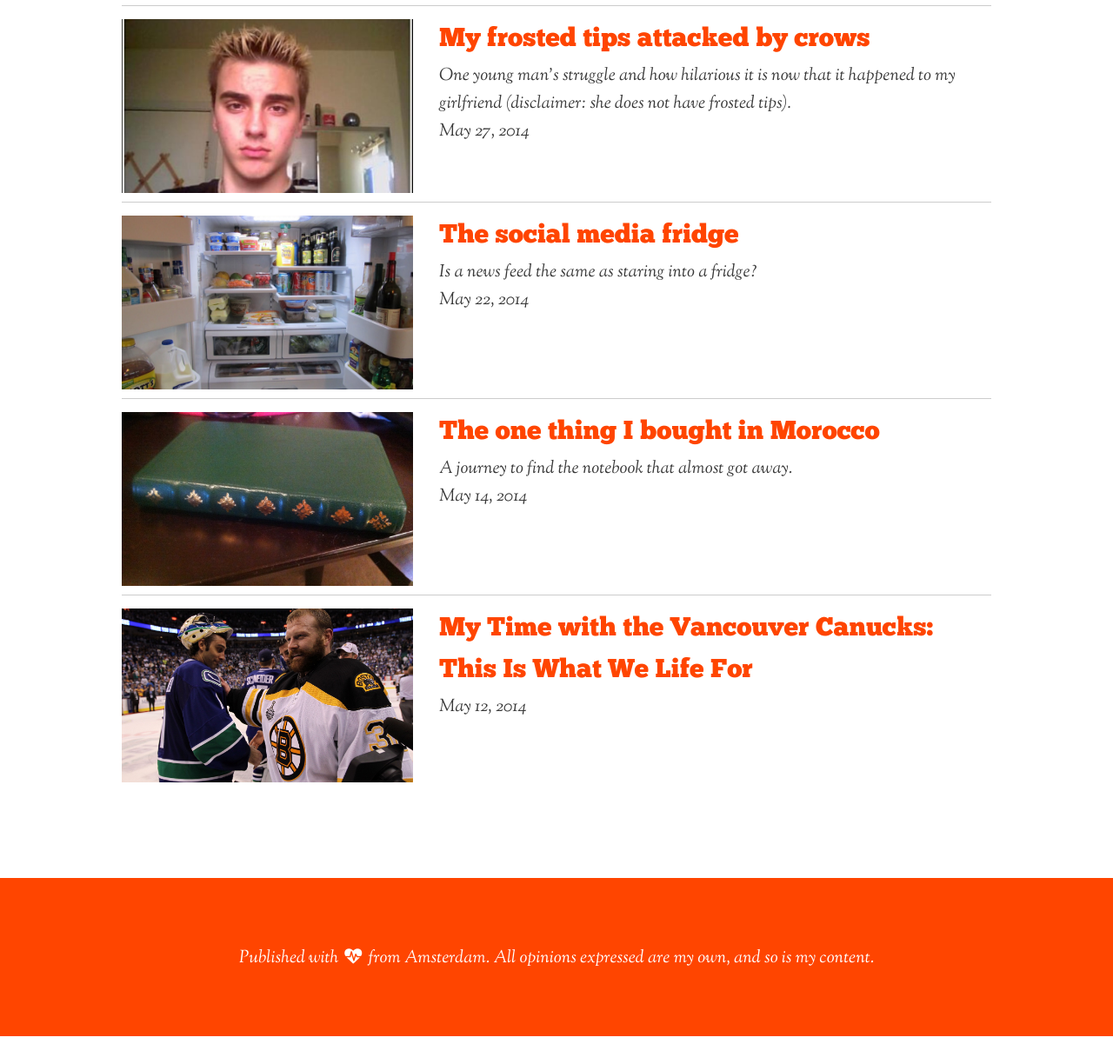
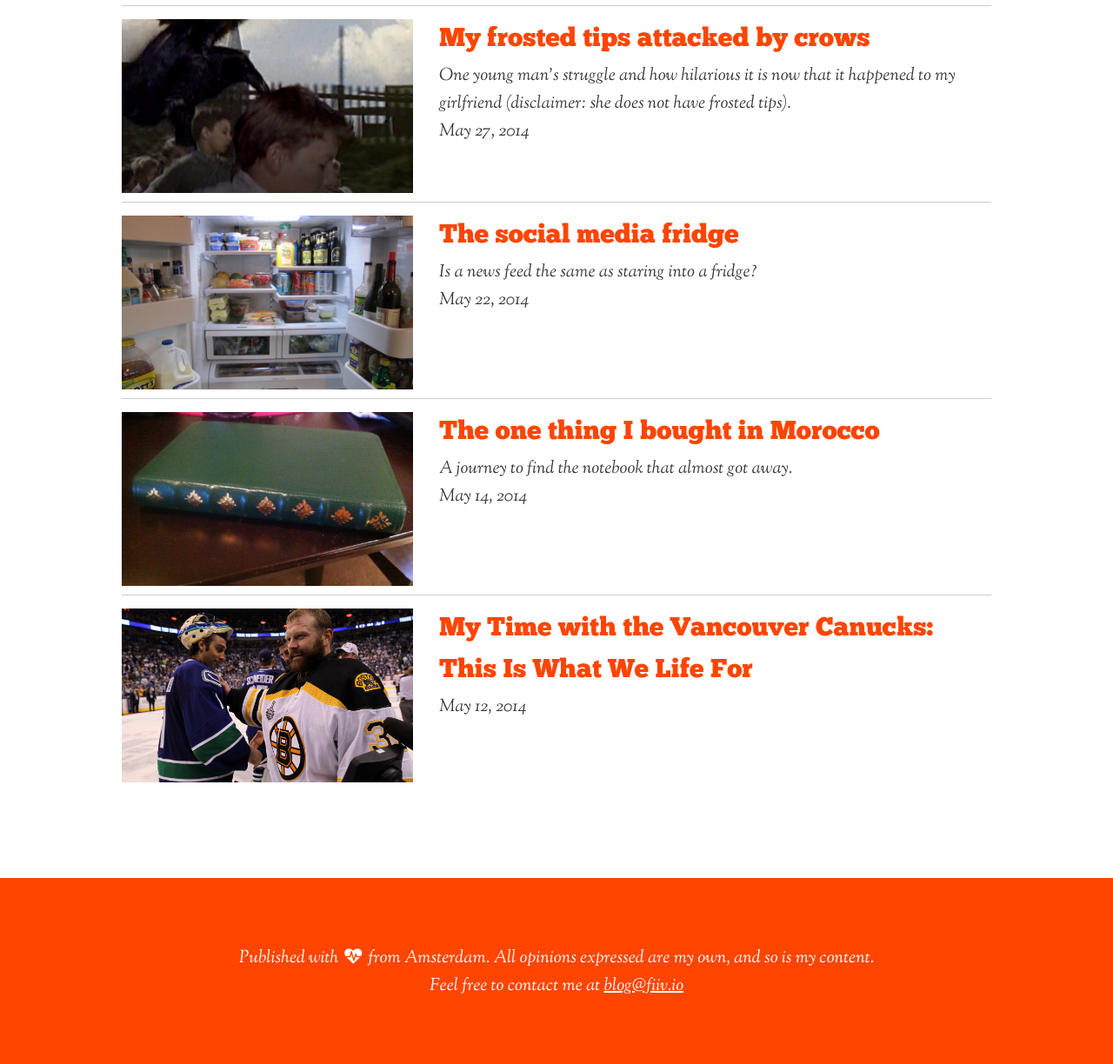
Before and after one commit to mtimofiiv/blog.fiiv.io, a Jekyll site: the page built from index.html, in a window 1280 px wide, cut to the strip 2236-3460 px from the top of the page. Shown: the whole strip at 87% size. Built offline with Jekyll 4.4.1, drawn with Linux system fonts in a browser that asks for light colours; nearby versions of some CDN libraries; before the commit the page ends 3428 px from its top, so only the background shows below that.

Commit message:
fixing image

```diff
--- a/_includes/footer.html
+++ b/_includes/footer.html
@@ -1,5 +1,7 @@
 <footer class="site-footer">
   <p>
     Published with <i class="fa fa-fw fa-heartbeat"></i> from Amsterdam. All opinions expressed are my own, and so is my content.
+    <br>
+    Feel free to contact me at <a href="mailto:blog@fiiv.io">blog@fiiv.io</a>
   </p>
 </footer>
--- a/_posts/2014-05-27-my-frosted-tips-attacked-by-crows.markdown
+++ b/_posts/2014-05-27-my-frosted-tips-attacked-by-crows.markdown
@@ -27,4 +27,4 @@ For almost ten years I told this story like a grizzled vet from a war long ago t
 
 So here, a picture of me with my stupid, stupid Backstreet Boys hair. Enjoy this reward for reading about this ridiculous story.
 
-![stupid, ugly frosted tips](/assets/images/2014-05-27/01.jpg)
+![stupid, ugly frosted tips](/assets/images/2014-05-27/02.jpg)
--- a/_sass/_layout.scss
+++ b/_sass/_layout.scss
@@ -176,3 +176,7 @@
   margin: 0;
   padding: 75px 0;
 }
+
+.site-footer a, .site-footer a:visited {
+  color: white;
+}
```
Also changed, not shown: assets/images/2014-05-27/01.jpg, assets/images/2014-05-27/02.jpg (added).
